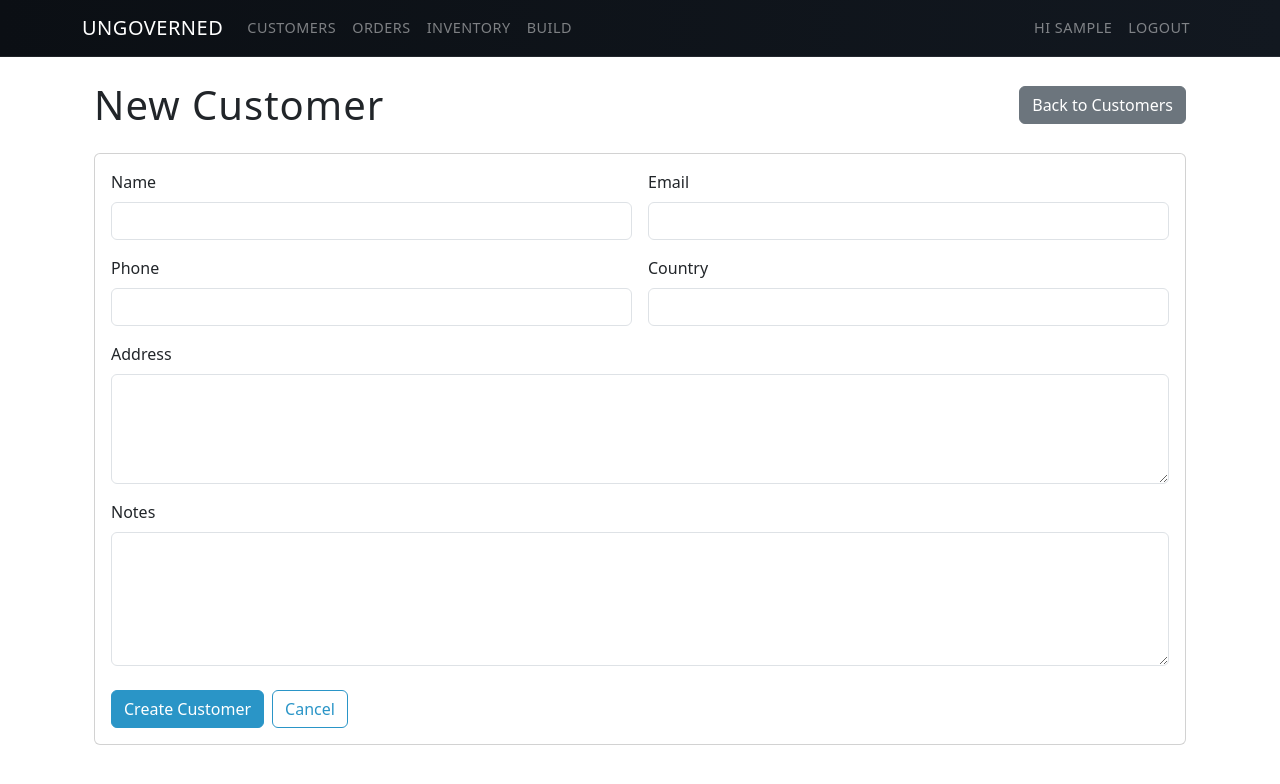
After one commit to pridding/Ungoverned, a Django app: page /customers/new/ in a window 1280 px wide. The commit adds this page. Shown: the top 784 px of the page. Run offline with Django 5.2, Linux system fonts and the light colour scheme; the visitor is signed in with stand-in values (Sample User, id 1).

Commit message:
Add Customers management to app UI (list, create, edit, notes)
- Added customers list page with search and order count
- Added last order date annotation for customer activity visibility
- Implemented customer create and edit views using ModelForm
- Added reusable customer form template
- Added notes field to Customer model for lead/customer context
- Updated customer detail page to display notes
- Added Customers navigation to main navbar
- Introduced "Lead" badge for customers with no orders

Removes need to use Django admin for day-to-day customer management
and establishes a lightweight CRM foundation without overengineering

```diff
--- a/ungoverned_app/forms.py
+++ b/ungoverned_app/forms.py
@@ -1,7 +1,7 @@
 from django import forms
 from django.utils import timezone
 from django.core.exceptions import ValidationError
-from .models import ProductBuild, Order, Component, with_bom_low_stock_threshold, with_stock_priority
+from .models import ProductBuild, Order, Component, Customer, with_bom_low_stock_threshold, with_stock_priority
 from django.db.models import Case, When, Value, IntegerField, F
 
 class ProductBuildForm(forms.ModelForm):
@@ -120,3 +120,23 @@ class ComponentNotesForm(forms.ModelForm):
         widgets = {
             "notes": forms.Textarea(attrs={"class": "form-control", "rows": 6}),
         }
+
+class CustomerForm(forms.ModelForm):
+    class Meta:
+        model = Customer
+        fields = [
+            "name",
+            "email",
+            "phone_number",
+            "country",
+            "address",
+            "notes",
+        ]
+        widgets = {
+            "name": forms.TextInput(attrs={"class": "form-control"}),
+            "email": forms.EmailInput(attrs={"class": "form-control"}),
+            "phone_number": forms.TextInput(attrs={"class": "form-control"}),
+            "country": forms.TextInput(attrs={"class": "form-control"}),
+            "address": forms.Textarea(attrs={"class": "form-control", "rows": 4}),
+            "notes": forms.Textarea(attrs={"class": "form-control", "rows": 5}),
+        }
--- a/ungoverned_app/models.py
+++ b/ungoverned_app/models.py
@@ -38,6 +38,7 @@ class Customer(models.Model):
     address = models.TextField(blank=True)
     phone_number = models.CharField(max_length=50, blank=True)
     country = models.CharField(max_length=100, blank=True, null=True)
+    notes = models.TextField(blank=True)
     created_at = models.DateTimeField(auto_now_add=True)
 
     def __str__(self):
--- a/ungoverned_app/templates/base.html
+++ b/ungoverned_app/templates/base.html
@@ -20,6 +20,14 @@
                 <div class="collapse navbar-collapse" id="mainNavbar">
                     <!-- Left side navigation -->
                     <ul class="navbar-nav me-auto">
+
+                        <li class="nav-item">
+                            <a class="nav-link{% if request.path == '/customers/' %} active{% endif %}"
+                               href="{% url 'customers_list' %}">
+                                Customers
+                            </a>
+                        </li>
+
                         <li class="nav-item">
                             <a class="nav-link {% if '/orders/' in request.path %}active{% endif %}"
                                href="{% url 'orders_list' %}">
--- /dev/null
+++ b/ungoverned_app/templates/customers/form.html
@@ -0,0 +1,79 @@
+{% extends "base.html" %}
+
+{% block content %}
+<div class="container">
+    <div class="d-flex justify-content-between align-items-center mb-4">
+        <h1 class="mb-0">{{ page_title }}</h1>
+        <a href="{% url 'customers_list' %}" class="btn btn-secondary">Back to Customers</a>
+    </div>
+
+    <div class="card">
+        <div class="card-body">
+            <form method="post" novalidate>
+                {% csrf_token %}
+
+                {% if form.non_field_errors %}
+                    <div class="alert alert-danger">
+                        {{ form.non_field_errors }}
+                    </div>
+                {% endif %}
+
+                <div class="row g-3">
+                    <div class="col-md-6">
+                        <label for="{{ form.name.id_for_label }}" class="form-label">Name</label>
+                        {{ form.name }}
+                        {% if form.name.errors %}
+                            <div class="text-danger small mt-1">{{ form.name.errors }}</div>
+                        {% endif %}
+                    </div>
+
+                    <div class="col-md-6">
+                        <label for="{{ form.email.id_for_label }}" class="form-label">Email</label>
+                        {{ form.email }}
+                        {% if form.email.errors %}
+                            <div class="text-danger small mt-1">{{ form.email.errors }}</div>
+                        {% endif %}
+                    </div>
+
+                    <div class="col-md-6">
+                        <label for="{{ form.phone_number.id_for_label }}" class="form-label">Phone</label>
+                        {{ form.phone_number }}
+                        {% if form.phone_number.errors %}
+                            <div class="text-danger small mt-1">{{ form.phone_number.errors }}</div>
+                        {% endif %}
+                    </div>
+
+                    <div class="col-md-6">
+                        <label for="{{ form.country.id_for_label }}" class="form-label">Country</label>
+                        {{ form.country }}
+                        {% if form.country.errors %}
+                            <div class="text-danger small mt-1">{{ form.country.errors }}</div>
+                        {% endif %}
+                    </div>
+
+                    <div class="col-12">
+                        <label for="{{ form.address.id_for_label }}" class="form-label">Address</label>
+                        {{ form.address }}
+                        {% if form.address.errors %}
+                            <div class="text-danger small mt-1">{{ form.address.errors }}</div>
+                        {% endif %}
+                    </div>
+
+                    <div class="col-12">
+                        <label for="{{ form.notes.id_for_label }}" class="form-label">Notes</label>
+                        {{ form.notes }}
+                        {% if form.notes.errors %}
+                            <div class="text-danger small mt-1">{{ form.notes.errors }}</div>
+                        {% endif %}
+                    </div>
+                </div>
+
+                <div class="mt-4 d-flex gap-2">
+                    <button type="submit" class="btn btn-primary">{{ submit_label }}</button>
+                    <a href="{% url 'customers_list' %}" class="btn btn-outline-secondary">Cancel</a>
+                </div>
+            </form>
+        </div>
+    </div>
+</div>
+{% endblock %}
--- a/ungoverned_app/urls.py
+++ b/ungoverned_app/urls.py
@@ -18,7 +18,10 @@ urlpatterns = [
     path('build/submit/', views.build_product, name='build_product'),
     path('builds/<int:build_id>/cancel/', views.cancel_build, name='cancel_build'),
 
+    path("customers/<int:id>/edit/", views.customer_edit, name="customer_edit"),
     path("customers/<int:id>/", views.customer_detail, name="customer_detail"),
+    path("customers/", views.customers_list, name="customers_list"),
+    path("customers/new/", views.customer_create, name="customer_create"),
 
     path('orders/', views.orders_list, name='orders_list'),
     path("orders/<int:order_id>/start-build/", views.start_build, name="start_build"),
--- a/ungoverned_app/views.py
+++ b/ungoverned_app/views.py
@@ -4,14 +4,14 @@ from django.views.decorators.http import require_POST
 from django.contrib.auth.decorators import login_required
 from django.db import transaction
 from django.urls import reverse
-from django.db.models import Case, When, IntegerField, DateField, DateTimeField, F, Min, Sum, ExpressionWrapper, DecimalField, Value
+from django.db.models import Case, When, IntegerField, DateField, DateTimeField, F, Min, Sum, ExpressionWrapper, DecimalField, Value, Count, Q, Max
 from django.db.models.functions import Coalesce
 from django.core.exceptions import ValidationError
 from django.utils import timezone
 
 from .models import Product, Component, ProductComponent, Order, OrderItem, ProductBuild, Customer
 from .models import StockMovement, with_stock_priority, with_bom_low_stock_threshold
-from .forms import ProductBuildForm, ReceiveStockForm, AdjustStockForm, ShipOrderForm, CancelOrderForm, OrderNotesForm, ComponentNotesForm
+from .forms import ProductBuildForm, ReceiveStockForm, AdjustStockForm, ShipOrderForm, CancelOrderForm, OrderNotesForm, ComponentNotesForm, CustomerForm
 from .services.inventory import record_stock_movement
 
 # Home page view
@@ -29,6 +29,33 @@ def customer_detail(request, id):
         {
             "customer": customer,
             "orders": orders,
+        },
+    )
+
+@login_required
+def customers_list(request):
+    q = request.GET.get("q", "").strip()
+
+    customers = Customer.objects.annotate(
+        order_count=Count("order"),
+        last_order_date=Max("order__order_date"),
+    )
+
+    if q:
+        customers = customers.filter(
+            Q(name__icontains=q)
+            | Q(email__icontains=q)
+            | Q(phone_number__icontains=q)
+        )
+
+    customers = customers.order_by("name", "id")
+
+    return render(
+        request,
+        "customers/list.html",
+        {
+            "customers": customers,
+            "q": q,
         },
     )
 
@@ -736,3 +763,47 @@ def low_stock_dashboard(request):
             "low_stock_count": low_stock_components.count(),
         },
     )
+
+@login_required
+def customer_create(request):
+    if request.method == "POST":
+        form = CustomerForm(request.POST)
+        if form.is_valid():
+            customer = form.save()
+            messages.success(request, f"Customer '{customer.name}' created.")
+            return redirect("customer_detail", id=customer.id)
+    else:
+        form = CustomerForm()
+
+    return render(
+        request,
+        "customers/form.html",
+        {
+            "form": form,
+            "page_title": "New Customer",
+            "submit_label": "Create Customer",
+        },
+    )
+
+@login_required
+def customer_edit(request, id):
+    customer = get_object_or_404(Customer, id=id)
+
+    if request.method == "POST":
+        form = CustomerForm(request.POST, instance=customer)
+        if form.is_valid():
+            customer = form.save()
+            messages.success(request, f"Customer '{customer.name}' updated.")
+            return redirect("customer_detail", id=customer.id)
+    else:
+        form = CustomerForm(instance=customer)
+
+    return render(
+        request,
+        "customers/form.html",
+        {
+            "form": form,
+            "page_title": f"Edit Customer: {customer.name}",
+            "submit_label": "Save Changes",
+        },
+    )
```
Also changed, not shown: ungoverned_app/templates/customers/detail.html (+8 -6 lines), ungoverned_app/templates/customers/list.html (added, +89 -0 lines), ungoverned_app/migrations/0025_customer_notes.py (added).
